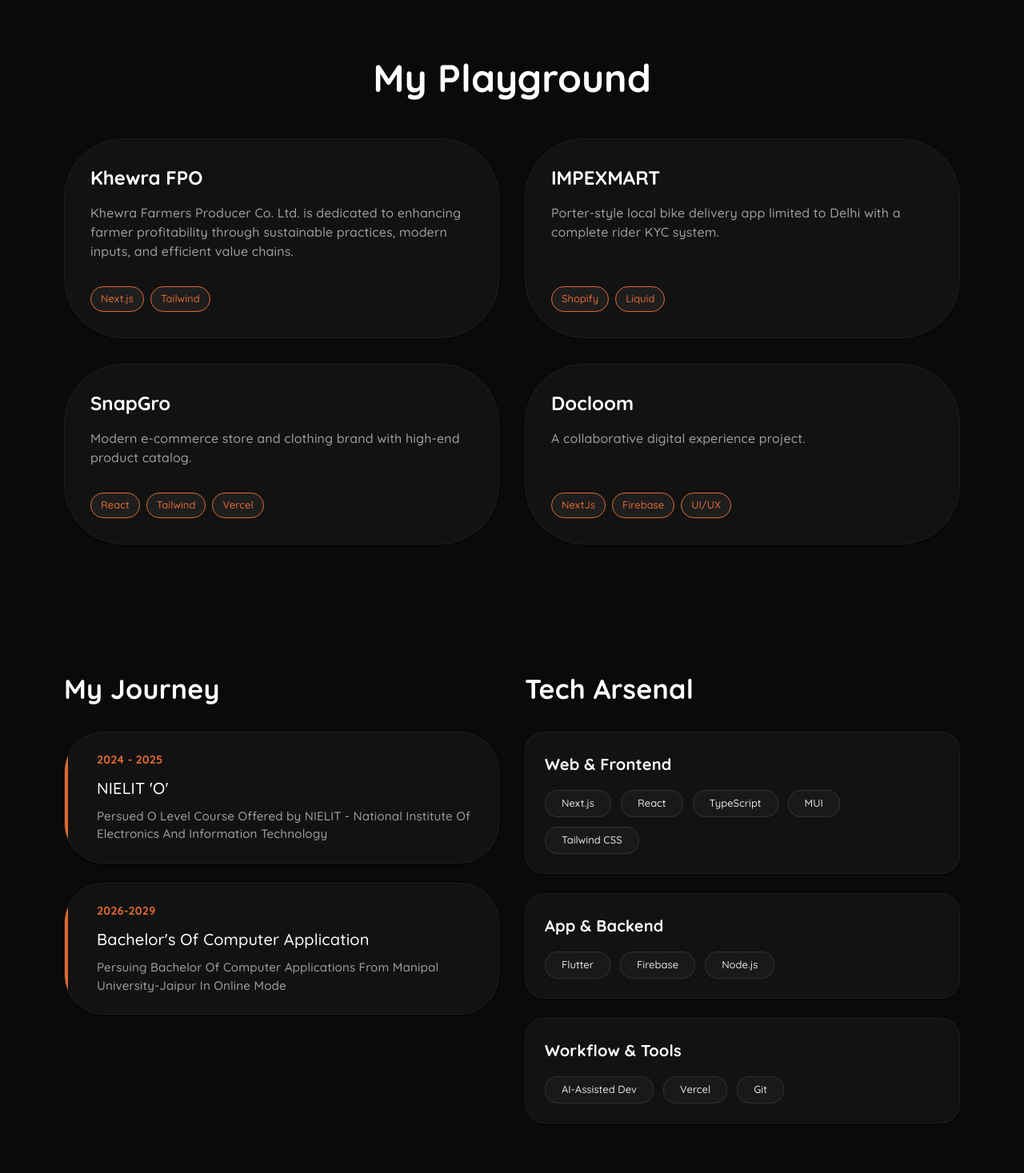
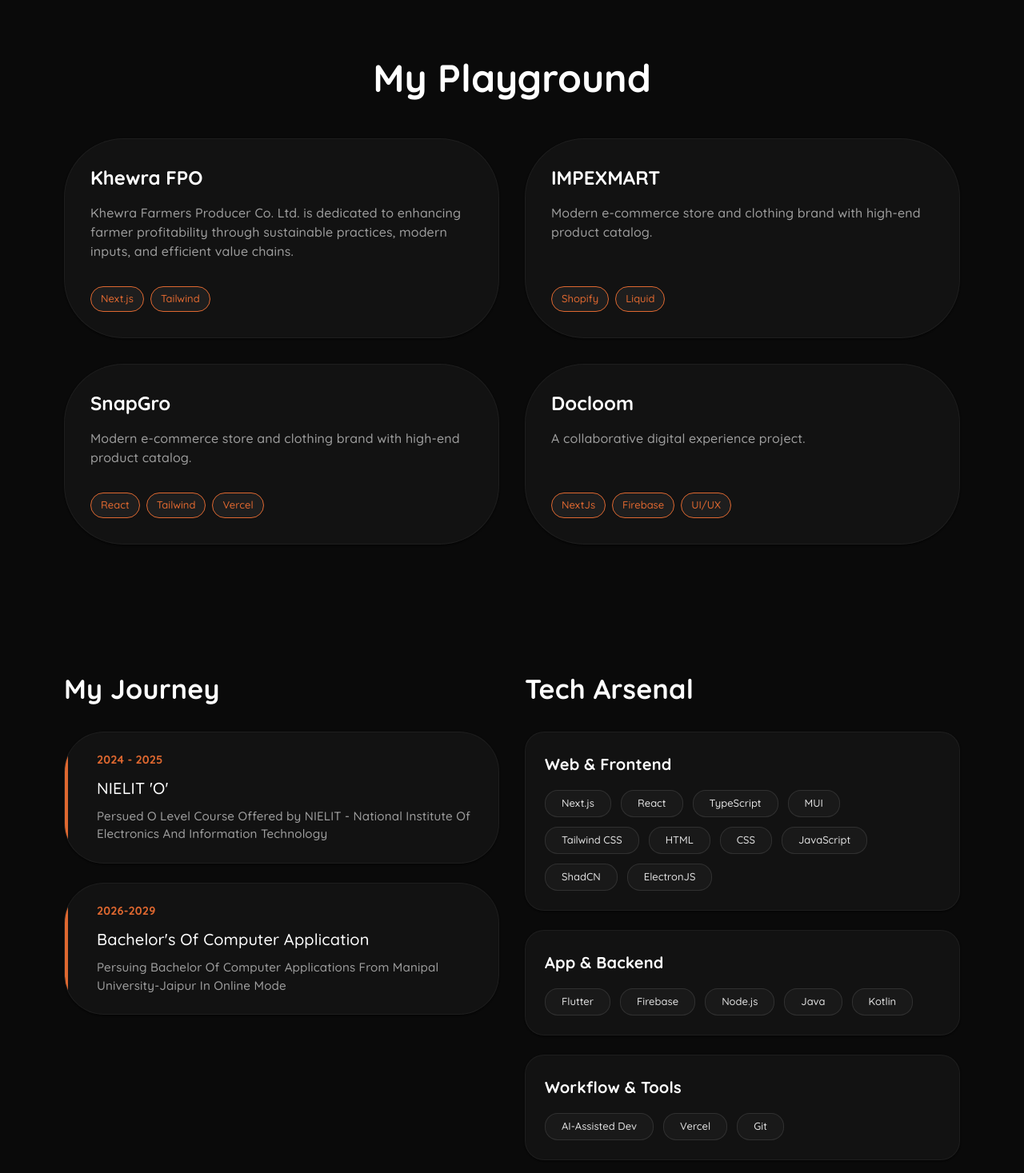
Before and after one commit to raiarjun2005/arjun-s-porofolio, a Next.js app: page / in a window 1280 px wide. Shown: the part 811-2278 px from the top of the page at 80% size. Built offline with nearby package versions, Linux system fonts and the light colour scheme.

Commit message:
Initial commit

```diff
--- a/app/components/HeroSection.tsx
+++ b/app/components/HeroSection.tsx
@@ -7,7 +7,7 @@ import GitHubIcon from '@mui/icons-material/GitHub';
 import LinkedInIcon from '@mui/icons-material/LinkedIn';
 import EmailIcon from '@mui/icons-material/Email';
 
-const quicksand = Quicksand({ subsets: ['latin'], weight: ['500', '600', '700'] });
+const quicksand = Quicksand({ subsets: ['latin'], weight: ['700'] });
 
 export default function HeroSection() {
     return (
--- a/app/components/ProjectsSection.tsx
+++ b/app/components/ProjectsSection.tsx
@@ -12,7 +12,7 @@ const myProjects = [
   },
   {
     name: "IMPEXMART",
-    desc: "Porter-style local bike delivery app limited to Delhi with a complete rider KYC system.",
+    desc: "Modern e-commerce store and clothing brand with high-end product catalog.",
     techStack: ["Shopify", "Liquid"],
   },
   {
--- a/app/components/SkillsEducation.tsx
+++ b/app/components/SkillsEducation.tsx
@@ -7,11 +7,11 @@ const quicksand = Quicksand({ subsets: ["latin"], weight: ["500", "700"] });
 const skillCategories = [
   {
     title: "Web & Frontend",
-    skills: ["Next.js", "React", "TypeScript", "MUI", "Tailwind CSS"],
+    skills: ["Next.js", "React", "TypeScript", "MUI", "Tailwind CSS","HTML","CSS","JavaScript","ShadCN","ElectronJS"],
   },
   {
     title: "App & Backend",
-    skills: ["Flutter", "Firebase", "Node.js"],
+    skills: ["Flutter", "Firebase", "Node.js","Java","Kotlin"],
   },
   {
     title: "Workflow & Tools",
```
